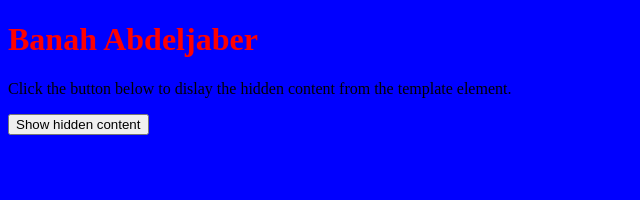
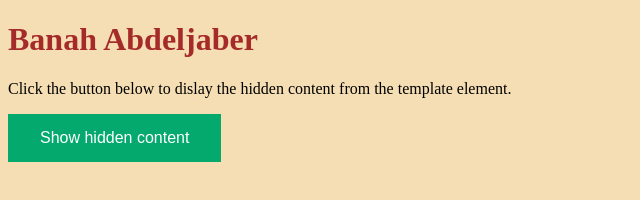
Before and after one commit to babdeljaber/myWebsite, a plain HTML site: page index.html in a window 1280 px wide. Shown: the whole page, without its empty margins (0-640 px from the left). Drawn offline with Linux system fonts and the light colour scheme.

Commit message:
design modifications

```diff
--- a/app.css
+++ b/app.css
@@ -1,6 +1,16 @@
 h1 {
-    color : red;
+    color : brown;
 }
 body {
-    background-color: blue;
+    background-color: wheat;
 }
+button {
+    background-color: #04AA6D; /* Green */
+    border: none;
+    color: white;
+    padding: 15px 32px;
+    text-align: center;
+    text-decoration: none;
+    display: inline-block;
+    font-size: 16px;
+  }
```
